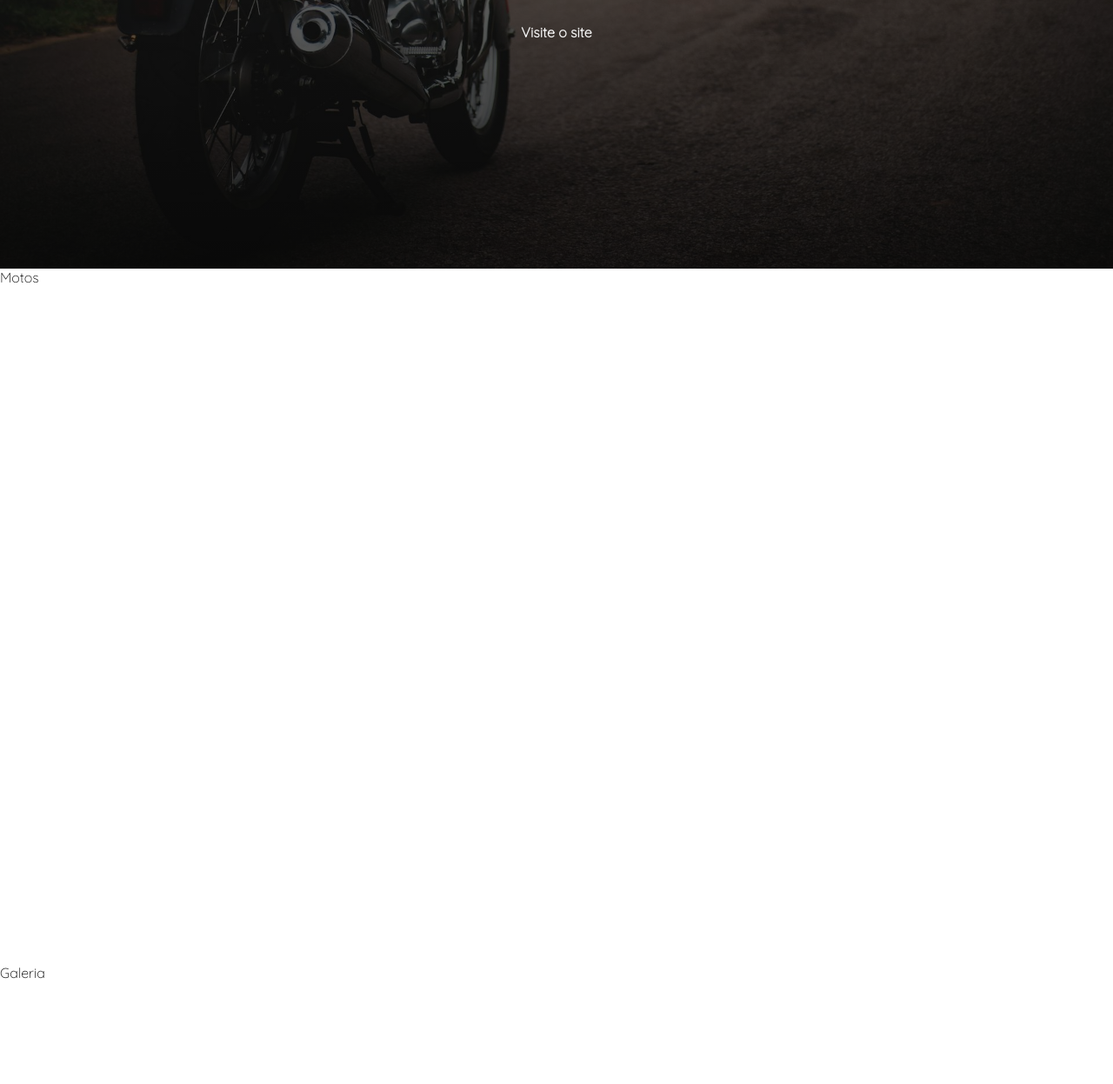
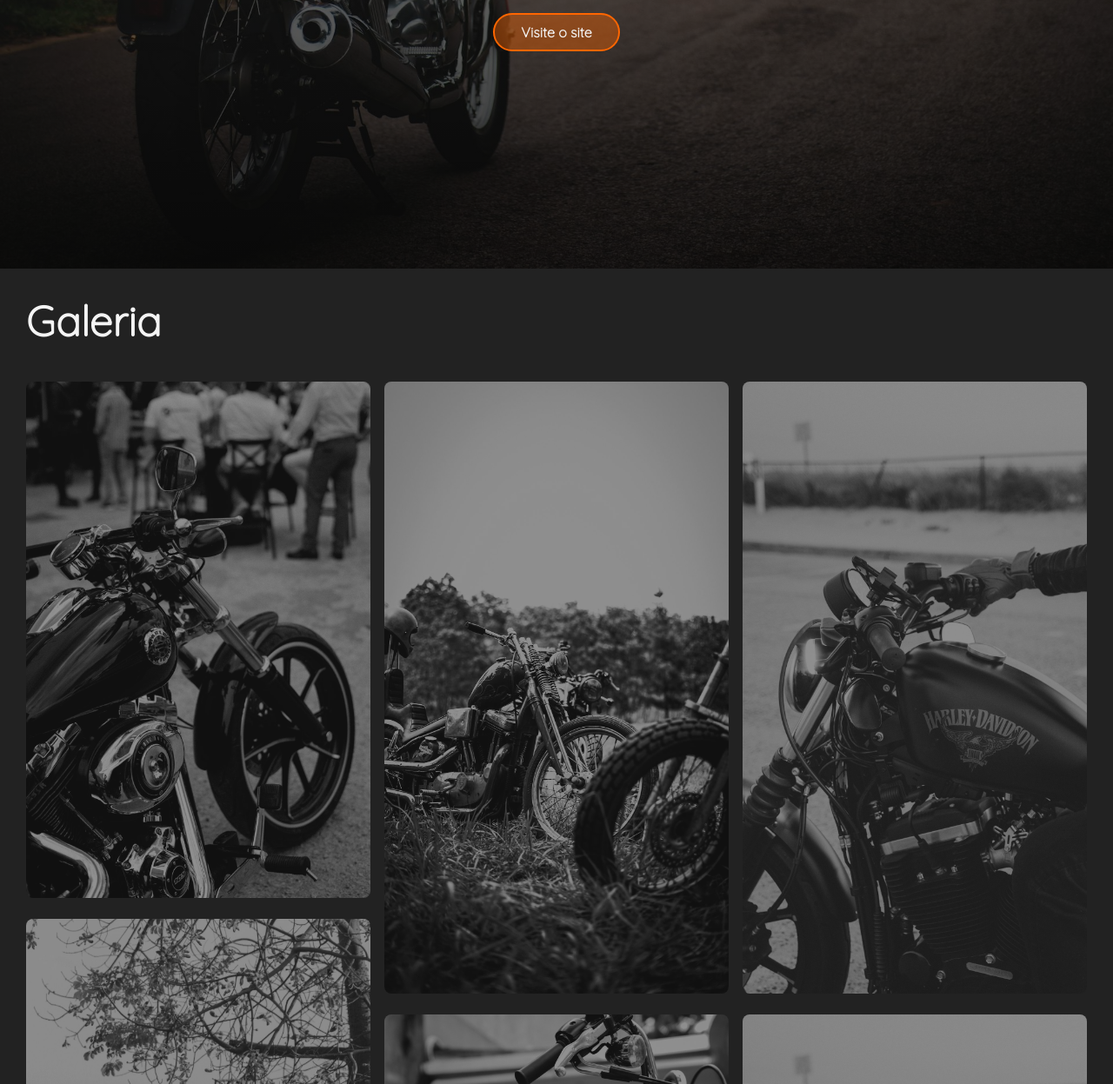
Before and after one commit to AugustoTorin/front-end, a plain HTML site: page estudos/estudo-flexbox-motos/index.html in a window 1280 px wide. Shown: the part 491-1738 px from the top of the page at 87% size. Drawn offline with Linux system fonts and the light colour scheme.

Commit message:
adiciona galeria motos

```diff
--- a/estudos/estudo-flexbox-motos/css/style.css
+++ b/estudos/estudo-flexbox-motos/css/style.css
@@ -14,6 +14,7 @@
     --color-light: #f4f4f4;
     --color-dark: #222222;
     --color-orange: #ff6600;
+    --color-orange-100: rgba(255, 102, 0, 0.4);
     --spacing-sm: 10px;
     --spacing-md: 30px;
 }
@@ -94,6 +95,50 @@ h1{
     line-height: 1.6;
 }
 
+.btn{
+    border: 2px solid var(--color-orange);
+    background-color: var(--color-orange-100);
+    padding: var(--spacing-sm) var(--spacing-md);
+    border-radius: 100px;
+    transition: .5s;
+
+    &:hover{
+        background-color: transparent;
+    }
+}
+
+.galeria{
+    padding: var(--spacing-md);
+    background-color: var(--color-dark);
+    color: var(--color-light);
+
+    h2{
+        margin-bottom: var(--spacing-md);
+        font-size: 6vmin;
+    }
+
+    .grid-motos{
+        columns: 3 300px;
+
+        img{
+            width: 100%;
+            margin-block: var(--spacing-sm);
+            border-radius: 8px;
+            opacity: .5;
+            filter: grayscale(1);
+            transition: .5s;
+            position: relative;
+
+            &:hover{
+                opacity: 1;
+                filter: grayscale(0);
+                scale: 1.15;
+                z-index: 1;
+            }
+        }
+    }
+}
+
 section{
-    height: 100dvh;
+    min-height: 100dvh;
 }
--- a/estudos/estudo-flexbox-motos/index.html
+++ b/estudos/estudo-flexbox-motos/index.html
@@ -20,8 +20,8 @@
             <nav class="nav-hero">
                 <ul class="nav-hero-menu">
                     <li><a href="">Home</a></li>
+                    <li><a href="#galeria">Galeria</a></li>
                     <li><a href="#motos">Motos</a></li>
-                    <li><a href="#galeria">Galeria</a></li>
                     <li><a href="#contato">Contato</a></li>
                 </ul>
             </nav>
@@ -30,14 +30,26 @@
         <div class="cta">
             <h2>Sonho em duas rodas</h2>
             <p>Lorem ipsum dolor sit amet consectetur adipisicing elit. Eum pariatur nam fugiat dignissimos?</p>
-            <a href="">Visite o site</a>
+            <a href="" class="btn">Visite o site</a>
         </div>
 
     </section>
 
     <!-- tag*numero: cria várias tags iguais de uma vez. Para navegar entre secções, criar um id no sectione href da lista acima, precisa ter #nome_do_id -->
+    <section id="galeria" class="galeria">
+        <h2>Galeria</h2>
+        <div class="grid-motos">
+            <img src="./images/motos/pexels-angelo-capitanio-423939654-32172884.jpg" alt="Moto ABCD" loading="lazy">
+            <img src="./images/motos/pexels-billingphotography-9509510.jpg" alt="Moto ABCD" loading="lazy">
+            <img src="./images/motos/pexels-dantemunozphoto-31439827.jpg" alt="Moto ABCD" loading="lazy">
+            <img src="./images/motos/pexels-labskiii-15433613.jpg" alt="Moto ABCD" loading="lazy">
+            <img src="./images/motos/pexels-labskiii-31813660.jpg" alt="Moto ABCD" loading="lazy">
+            <img src="./images/motos/pexels-olegprachuk-7969635.jpg" alt="Moto ABCD" loading="lazy">
+            <img src="./images/motos/pexels-ryan-hiebendahl-94536533-9686084.jpg" alt="Moto ABCD" loading="lazy">
+            <img src="./images/motos/pexels-ryan-hiebendahl-94536533-9686084.jpg" alt="Moto ABCD" loading="lazy">
+        </div>
+    </section>
     <section id="motos">Motos</section>
-    <section id="galeria">Galeria</section>
     <section id="contato">Contato</section>
 
 </body>
```
Also changed, not shown: estudos/estudo-flexbox-motos/images/motos/pexels-angelo-capitanio-423939654-32172884.jpg (added), estudos/estudo-flexbox-motos/images/motos/pexels-billingphotography-9509510.jpg (added), estudos/estudo-flexbox-motos/images/motos/pexels-dantemunozphoto-31439827.jpg (added), estudos/estudo-flexbox-motos/images/motos/pexels-labskiii-15433613.jpg (added), estudos/estudo-flexbox-motos/images/motos/pexels-labskiii-31813660.jpg (added), estudos/estudo-flexbox-motos/images/motos/pexels-olegprachuk-7969635.jpg (added), estudos/estudo-flexbox-motos/images/motos/pexels-ryan-hiebendahl-94536533-9686084.jpg (added).
